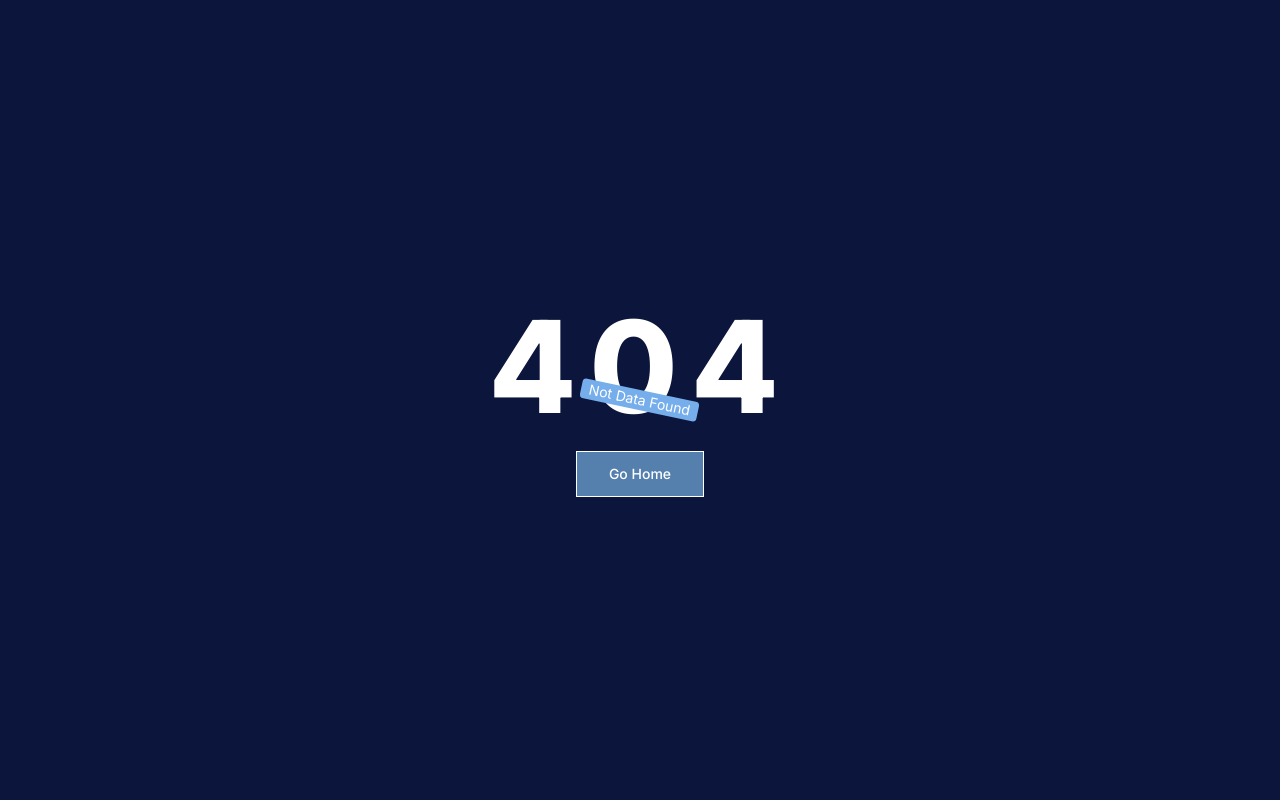
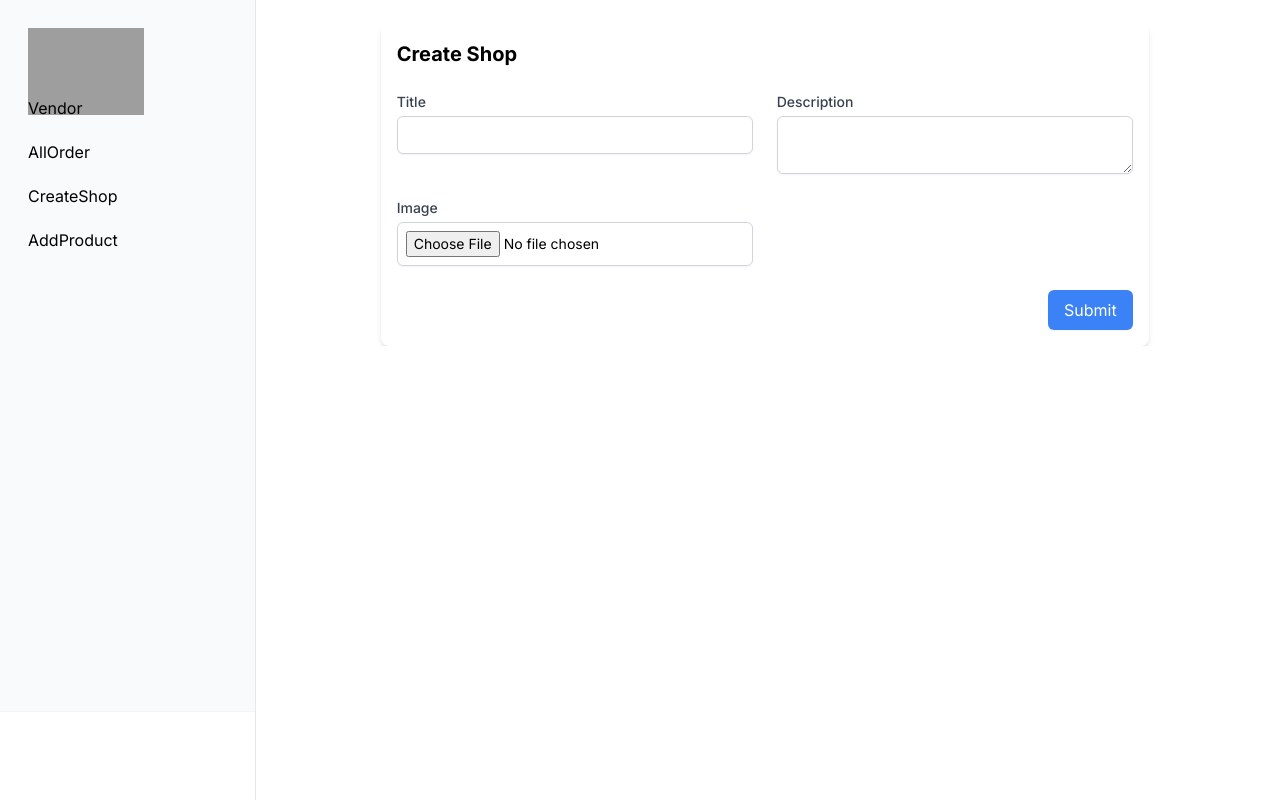
Before and after one commit to ekramul28/E-Commerce-Application-client, a Next.js app: page /vendor/createShop in a window 1280 px wide. Before the commit this address had no page. Built offline with nearby package versions, Linux system fonts and the light colour scheme; grey boxes are pictures that could not be loaded.

Commit message:
order and create shop added

```diff
--- a/src/app/(commonLayout)/(dashboardLayout)/(vendor)/layout.tsx
+++ b/src/app/(commonLayout)/(dashboardLayout)/(vendor)/layout.tsx
@@ -1,12 +1,7 @@
 import React, { ReactNode } from "react";
 
 const layout = ({ children }: { children: ReactNode }) => {
-  return (
-    <div>
-      <h1>vender layout</h1>
-      {children}
-    </div>
-  );
+  return <div>{children}</div>;
 };
 
 export default layout;
--- a/src/app/(commonLayout)/(dashboardLayout)/(vendor)/vendor/addProduct/page.tsx
+++ b/src/app/(commonLayout)/(dashboardLayout)/(vendor)/vendor/addProduct/page.tsx
@@ -45,7 +45,7 @@ const ProductForm = () => {
   return (
     <form
       onSubmit={handleSubmit}
-      className="max-w-3xl mx-auto p-4 bg-white rounded-lg shadow-md grid grid-cols-1 md:grid-cols-2 gap-6 mt-6"
+      className=" max-w-3xl mx-auto p-4 bg-white rounded-lg shadow-md grid grid-cols-1 md:grid-cols-2 gap-6 mt-6"
     >
       {/* Title */}
       <div>
--- /dev/null
+++ b/src/app/(commonLayout)/(dashboardLayout)/(vendor)/vendor/createShop/page.tsx
@@ -0,0 +1,93 @@
+"use client";
+
+import React, { useState } from "react";
+
+const CreateShop = () => {
+  // Form state management
+  const [title, setTitle] = useState("");
+  const [description, setDescription] = useState("");
+  const [image, setImage] = useState<File | null>(null);
+
+  const handleSubmit = (e: React.FormEvent<HTMLFormElement>) => {
+    e.preventDefault();
+    console.log("Form Submitted");
+    console.log("Title:", title);
+    console.log("Description:", description);
+    console.log("Image:", image);
+  };
+
+  return (
+    <div className="max-w-3xl mx-auto p-4 bg-white rounded-lg shadow-md mt-6">
+      <h2 className="text-xl font-bold mb-6">Create Shop</h2>
+      <form
+        onSubmit={handleSubmit}
+        className="grid grid-cols-1 md:grid-cols-2 gap-6"
+      >
+        {/* Title */}
+        <div>
+          <label
+            htmlFor="title"
+            className="block text-sm font-medium text-gray-700"
+          >
+            Title
+          </label>
+          <input
+            type="text"
+            id="title"
+            value={title}
+            onChange={(e) => setTitle(e.target.value)}
+            className="mt-1 block w-full p-2 border border-gray-300 rounded-md shadow-sm focus:ring-blue-500 focus:border-blue-500 sm:text-sm"
+            required
+          />
+        </div>
+
+        {/* Description */}
+        <div>
+          <label
+            htmlFor="description"
+            className="block text-sm font-medium text-gray-700"
+          >
+            Description
+          </label>
+          <textarea
+            id="description"
+            value={description}
+            onChange={(e) => setDescription(e.target.value)}
+            className="mt-1 block w-full p-2 border border-gray-300 rounded-md shadow-sm focus:ring-blue-500 focus:border-blue-500 sm:text-sm"
+            required
+          />
+        </div>
+
+        {/* Image */}
+        <div>
+          <label
+            htmlFor="image"
+            className="block text-sm font-medium text-gray-700"
+          >
+            Image
+          </label>
+          <input
+            type="file"
+            id="image"
+            onChange={(e) => setImage(e.target.files?.[0] || null)}
+            className="mt-1 block w-full p-2 border border-gray-300 rounded-md shadow-sm focus:ring-blue-500 focus:border-blue-500 sm:text-sm"
+            accept="image/*"
+            required
+          />
+        </div>
+
+        {/* Submit Button */}
+        <div className="md:col-span-2 flex justify-end">
+          <button
+            type="submit"
+            className="px-4 py-2 bg-blue-500 text-white rounded-md shadow-sm hover:bg-blue-600 focus:outline-none focus:ring-2 focus:ring-offset-2 focus:ring-blue-500"
+          >
+            Submit
+          </button>
+        </div>
+      </form>
+    </div>
+  );
+};
+
+export default CreateShop;
--- /dev/null
+++ b/src/app/(commonLayout)/(dashboardLayout)/(vendor)/vendor/order/page.tsx
@@ -0,0 +1,112 @@
+"use client";
+import React, { useState } from "react";
+
+const Order = () => {
+  const [orders, setOrders] = useState([
+    {
+      id: "1f2b3c4d-5e6f-7a8b-9c0d-e1f2g3h4i5j6",
+      customerName: "John Doe",
+      productName: "Product A",
+      paymentId: null,
+      status: "PENDING",
+      createdAt: "2024-12-04T12:00:00.000Z",
+      updatedAt: "2024-12-04T12:00:00.000Z",
+    },
+    {
+      id: "2g3h4i5j-6k7l-8m9n-0o1p-q2r3s4t5u6v7",
+      customerName: "Jane Smith",
+      productName: "Product B",
+      paymentId: "PAY12345",
+      status: "COMPLETED",
+      createdAt: "2024-12-04T12:00:00.000Z",
+      updatedAt: "2024-12-04T12:00:00.000Z",
+    },
+  ]);
+
+  const [editOrderId, setEditOrderId] = useState<string | null>(null);
+  const [newStatus, setNewStatus] = useState<string>("");
+
+  // Handle status change
+  const handleStatusChange = (orderId: string) => {
+    setOrders((prevOrders) =>
+      prevOrders.map((order) =>
+        order.id === orderId ? { ...order, status: newStatus } : order
+      )
+    );
+    setEditOrderId(null); // Close edit form
+  };
+
+  return (
+    <div className="container mx-auto p-4">
+      <h1 className="text-xl font-bold mb-4">Orders</h1>
+      <div className="space-y-4">
+        {orders.map((order) => (
+          <div key={order.id} className="p-4 border rounded shadow-sm">
+            <p>
+              <span className="font-bold">Customer Name:</span>{" "}
+              {order.customerName}
+            </p>
+            <p>
+              <span className="font-bold">Product Name:</span>{" "}
+              {order.productName}
+            </p>
+            <p>
+              <span className="font-bold">Payment ID:</span>{" "}
+              {order.paymentId ?? "N/A"}
+            </p>
+            <p>
+              <span className="font-bold">Status:</span> {order.status}
+            </p>
+            <p>
+              <span className="font-bold">Created At:</span>{" "}
+              {new Date(order.createdAt).toLocaleString()}
+            </p>
+            <p>
+              <span className="font-bold">Updated At:</span>{" "}
+              {new Date(order.updatedAt).toLocaleString()}
+            </p>
+
+            {editOrderId === order.id ? (
+              <div className="mt-4">
+                <select
+                  value={newStatus}
+                  onChange={(e) => setNewStatus(e.target.value)}
+                  className="border p-2 rounded w-full"
+                >
+                  <option value="">Select Status</option>
+                  <option value="PENDING">PENDING</option>
+                  <option value="COMPLETED">COMPLETED</option>
+                  <option value="CANCELED">CANCELED</option>
+                </select>
+                <button
+                  onClick={() => handleStatusChange(order.id)}
+                  className="mt-2 px-4 py-2 bg-blue-500 text-white rounded"
+                >
+                  Save
+                </button>
+                <button
+                  onClick={() => setEditOrderId(null)}
+                  className="mt-2 ml-2 px-4 py-2 bg-gray-500 text-white rounded"
+                >
+                  Cancel
+                </button>
+              </div>
+            ) : (
+              <button
+                onClick={() => {
+                  setEditOrderId(order.id);
+                  setNewStatus(order.status); // Set default status value
+                }}
+                className="mt-4 px-4 py-2 bg-blue-500 text-white rounded"
+              >
+                Edit Status
+              </button>
+            )}
+          </div>
+        ))}
+      </div>
+    </div>
+  );
+};
+
+export default Order;
--- a/src/app/(commonLayout)/(dashboardLayout)/layout.tsx
+++ b/src/app/(commonLayout)/(dashboardLayout)/layout.tsx
@@ -4,12 +4,12 @@ import { ReactNode } from "react";
 const DashboardLayout = ({ children }: { children: ReactNode }) => {
   return (
     <>
-      <div className="grid grid-cols-12 min-h-screen">
-        <div className="col-span-2">
+      <div className="grid grid-cols-12 ">
+        <div className="col-span-2 fixed top-0 left-0  h-screen ">
           <SideBar />
         </div>
 
-        <div className="col-span-12 lg:col-span-10 md:ml-6 mx-3 ">
+        <div className="col-span-12 md:col-span-10 md:col-start-3 mx-3 ml-12 overflow-auto">
           {children}
         </div>
       </div>
--- a/src/components/ProfileDropdown/ProfileDrop.tsx
+++ b/src/components/ProfileDropdown/ProfileDrop.tsx
@@ -38,14 +38,24 @@ const ProfileDropdown = ({
           <button className="block w-full text-left px-4 py-2 text-sm text-gray-700 hover:bg-gray-100">
             Profile
           </button>
-          {role === "admin" ? (
-            <Link href={"/dashboard"}>
+          {role === "ADMIN" ? (
+            <Link href={"/admin"}>
+              <button className="block w-full text-left px-4 py-2 text-sm text-gray-700 hover:bg-gray-100">
+                Dashboard
+              </button>
+            </Link>
+          ) : role === "VENDOR" ? (
+            <Link href={"/vendor"}>
               <button className="block w-full text-left px-4 py-2 text-sm text-gray-700 hover:bg-gray-100">
                 Dashboard
               </button>
             </Link>
           ) : (
-            ""
+            <Link href={"/customer"}>
+              <button className="block w-full text-left px-4 py-2 text-sm text-gray-700 hover:bg-gray-100">
+                Dashboard
+              </button>
+            </Link>
           )}
           <button
             onClick={handelLogout}
--- a/src/components/SideBar/constants.ts
+++ b/src/components/SideBar/constants.ts
@@ -5,4 +5,9 @@ export const userLinks = [
 ];
 
 export const adminLinks = [{ href: "/admin", label: "Admin" }];
-export const vendorLinks = [{ href: "/vendor", label: "Vendor" }];
+export const vendorLinks = [
+  { href: "/vendor", label: "Vendor" },
+  { href: "/vendor/order", label: "AllOrder" },
+  { href: "/vendor/createShop", label: "CreateShop" },
+  { href: "/vendor/addProduct", label: "AddProduct" },
+];
```
